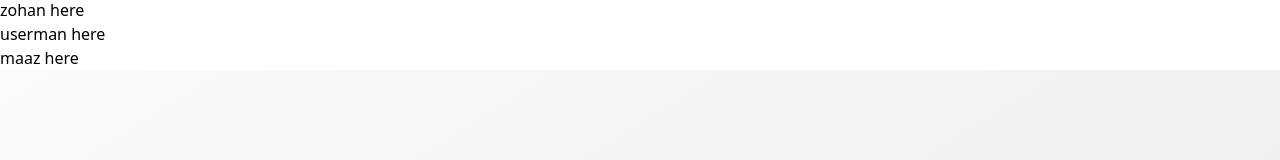
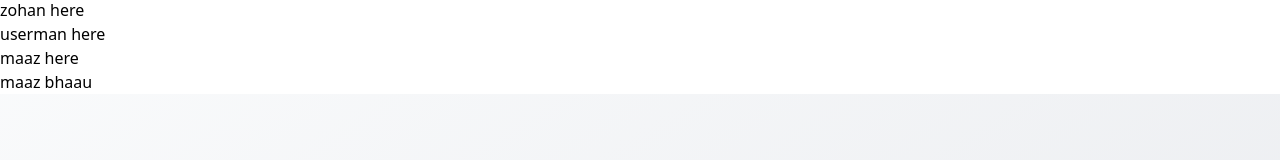
Before and after one commit to Sameerraza7760/todoAppDocker, a Next.js app: page / in a window 1280 px wide. Shown: the part 242-402 px from the top of the page. Built offline with nearby package versions, Linux system fonts and the light colour scheme; no server answers; the database is empty.

Commit message:
add 'maaz bhaau' entry to homepage

```diff
--- a/src/app/page.tsx
+++ b/src/app/page.tsx
@@ -15,6 +15,7 @@ export default function Home() {
       <h1>zohan here</h1>
       <h1>userman here</h1>
       <h1>maaz here</h1>
+      <h1>maaz bhaau</h1>
       <TodoApp />
     </>
   );
```
